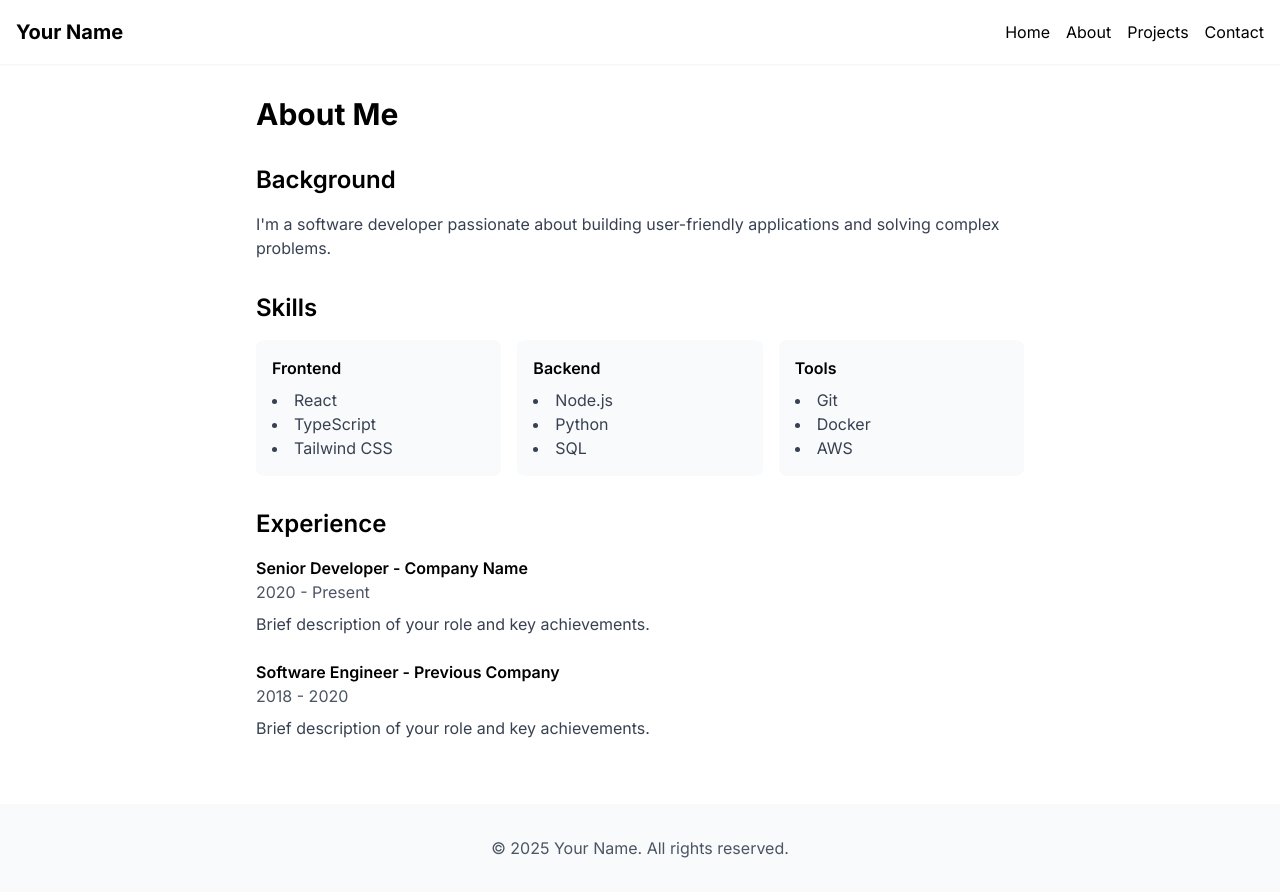
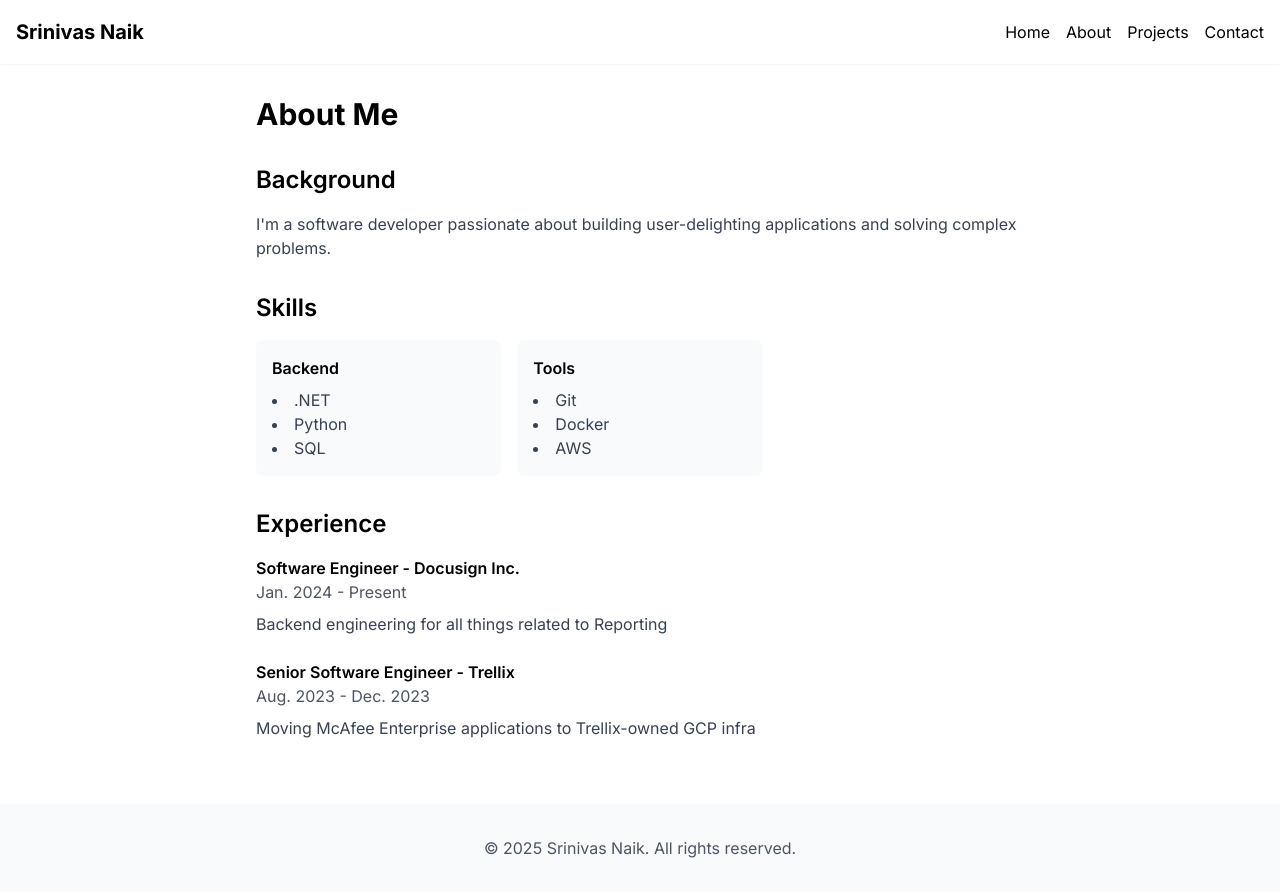
Before and after one commit to naiksrinivas/my-personal-website, a Next.js app: page /about in a window 1280 px wide. Built offline with nearby package versions, Linux system fonts and the light colour scheme.

Commit message:
Fix some content

```diff
--- a/src/app/about/page.tsx
+++ b/src/app/about/page.tsx
@@ -8,7 +8,7 @@ export default function About() {
           <h2 className="text-2xl font-semibold mb-4">Background</h2>
           <p className="text-gray-700 mb-4">
             I&apos;m a software developer passionate about building
-            user-friendly applications and solving complex problems.
+            user-delighting applications and solving complex problems.
           </p>
         </section>
 
@@ -16,17 +16,9 @@ export default function About() {
           <h2 className="text-2xl font-semibold mb-4">Skills</h2>
           <div className="grid grid-cols-2 md:grid-cols-3 gap-4">
             <div className="bg-gray-50 p-4 rounded-lg">
-              <h3 className="font-semibold mb-2">Frontend</h3>
-              <ul className="list-disc list-inside text-gray-700">
-                <li>React</li>
-                <li>TypeScript</li>
-                <li>Tailwind CSS</li>
-              </ul>
-            </div>
-            <div className="bg-gray-50 p-4 rounded-lg">
               <h3 className="font-semibold mb-2">Backend</h3>
               <ul className="list-disc list-inside text-gray-700">
-                <li>Node.js</li>
+                <li>.NET</li>
                 <li>Python</li>
                 <li>SQL</li>
               </ul>
@@ -46,17 +38,17 @@ export default function About() {
           <h2 className="text-2xl font-semibold mb-4">Experience</h2>
           <div className="space-y-6">
             <div>
-              <h3 className="font-semibold">Senior Developer - Company Name</h3>
-              <p className="text-gray-600">2020 - Present</p>
+              <h3 className="font-semibold">Software Engineer - Docusign Inc.</h3>
+              <p className="text-gray-600">Jan. 2024 - Present</p>
               <p className="text-gray-700 mt-2">
-                Brief description of your role and key achievements.
+                Backend engineering for all things related to Reporting
               </p>
             </div>
             <div>
-              <h3 className="font-semibold">Software Engineer - Previous Company</h3>
-              <p className="text-gray-600">2018 - 2020</p>
+              <h3 className="font-semibold">Senior Software Engineer - Trellix</h3>
+              <p className="text-gray-600">Aug. 2023 - Dec. 2023</p>
               <p className="text-gray-700 mt-2">
-                Brief description of your role and key achievements.
+                Moving McAfee Enterprise applications to Trellix-owned GCP infra
               </p>
             </div>
           </div>
--- a/src/app/contact/page.tsx
+++ b/src/app/contact/page.tsx
@@ -24,10 +24,10 @@ export default function Contact() {
               />
             </svg>
             <a
-              href="mailto:your.email@example.com"
+              href="mailto:srinivas.naik@live.com"
               className="text-blue-600 hover:underline"
             >
-              your.email@example.com
+              srinivas.naik@live.com
             </a>
           </div>
 
@@ -46,7 +46,7 @@ export default function Contact() {
               />
             </svg>
             <a
-              href="https://linkedin.com/in/yourusername"
+              href="https://www.linkedin.com/in/srinivaslaxmannaik/"
               target="_blank"
               rel="noopener noreferrer"
               className="text-blue-600 hover:underline"
@@ -70,7 +70,7 @@ export default function Contact() {
               />
             </svg>
             <a
-              href="https://github.com/yourusername"
+              href="https://github.com/naiksrinivas"
               target="_blank"
               rel="noopener noreferrer"
               className="text-blue-600 hover:underline"
--- a/src/app/projects/page.tsx
+++ b/src/app/projects/page.tsx
@@ -3,22 +3,10 @@ import ProjectCard from '@/components/ProjectCard';
 export default function Projects() {
   const projects = [
     {
-      title: "Project One",
-      description: "A brief description of your first project. What problems did it solve? What technologies did you use?",
-      technologies: ["React", "Node.js", "MongoDB"],
-      link: "https://github.com/yourusername/project-one"
-    },
-    {
-      title: "Project Two",
-      description: "Description of your second project. Highlight the key features and your role in development.",
-      technologies: ["TypeScript", "Next.js", "Tailwind CSS"],
-      link: "https://github.com/yourusername/project-two"
-    },
-    {
-      title: "Project Three",
-      description: "Overview of another significant project. What makes it unique? What did you learn?",
-      technologies: ["Python", "Django", "PostgreSQL"],
-      link: "https://github.com/yourusername/project-three"
+      title: "Spotify Art",
+      description: "An application to generate a grid with your Spotify playlist's songs' album art. [Email me if you want to test it out]",
+      technologies: ["React", "Python"],
+      link: "https://spotifyart.srinaik.com"
     }
   ];
 
--- a/src/components/Footer.tsx
+++ b/src/components/Footer.tsx
@@ -2,7 +2,7 @@ export default function Footer() {
   return (
     <footer className="bg-gray-50 py-8">
       <div className="container mx-auto px-4 text-center text-gray-600">
-        <p>© {new Date().getFullYear()} Your Name. All rights reserved.</p>
+        <p>© {new Date().getFullYear()} Srinivas Naik. All rights reserved.</p>
       </div>
     </footer>
   );
--- a/src/components/Navbar.tsx
+++ b/src/components/Navbar.tsx
@@ -6,7 +6,7 @@ export default function Navbar() {
       <div className="container mx-auto px-4">
         <div className="flex justify-between items-center h-16">
           <Link href="/" className="font-bold text-xl">
-            Your Name
+            Srinivas Naik
           </Link>
 
           <div className="flex space-x-4">
```
